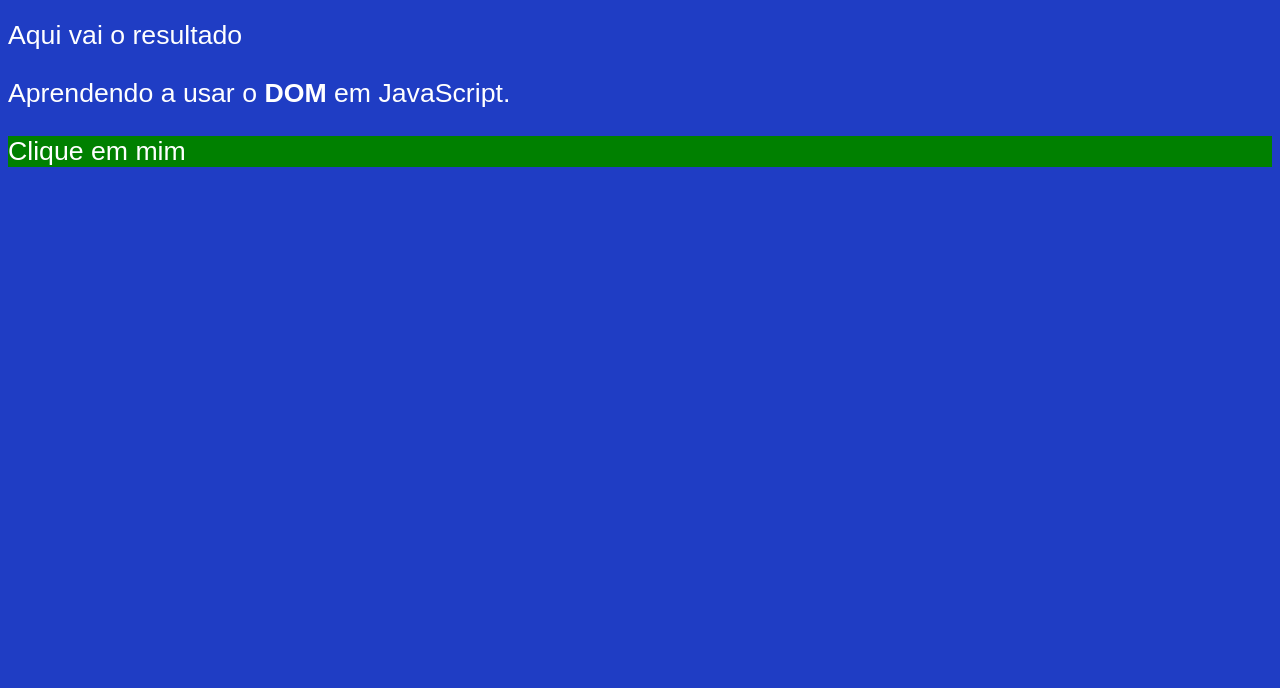
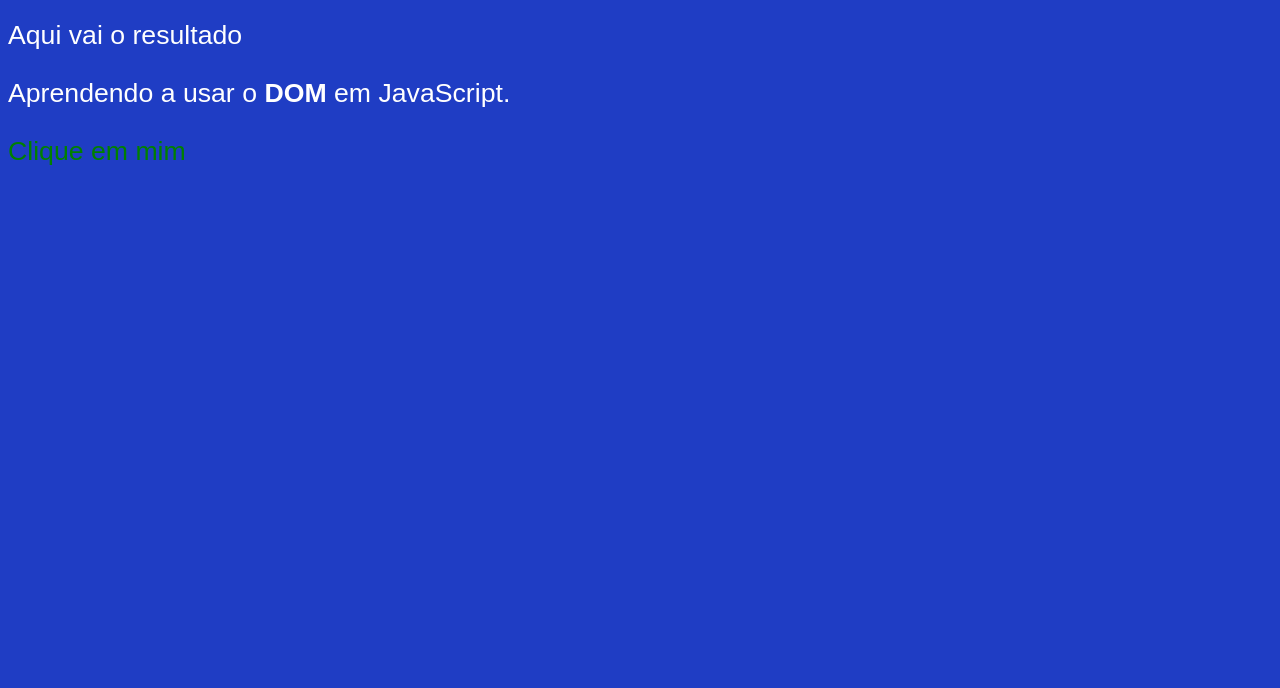
Before and after one commit to EdenilsonGomes/javascript, a plain HTML site: page aula009/ex005.html in a window 1280 px wide. Shown: the part 112-800 px from the top of the page. Drawn offline with Linux system fonts and the light colour scheme.

Commit message:
Update ex005.html

```diff
--- a/aula009/ex005.html
+++ b/aula009/ex005.html
@@ -19,13 +19,14 @@
     <p>Aprendendo a usar o <strong>DOM</strong> em JavaScript.</p>
     <div id="msg">Clique em mim</div>
     <script>
-       var corpo = window.document.body
-       var p1 = window.document.getElementsByTagName('p')[1]
-       var d = window.document.getElementById('msg')
-       d.style.background = 'green'
-       //d.innerText = 'Estou aguardando..'
+        var p1 = window.document.getElementsByTagName('p') [0]
+        var corpo = window.document.body
+        var d = window.document.getElementById('msg')
 
-       var d = window.document.querySelector('div#msg')
+        d.style.color = 'green'
+
+
     </script>
+
 </body>
 </html>
```
